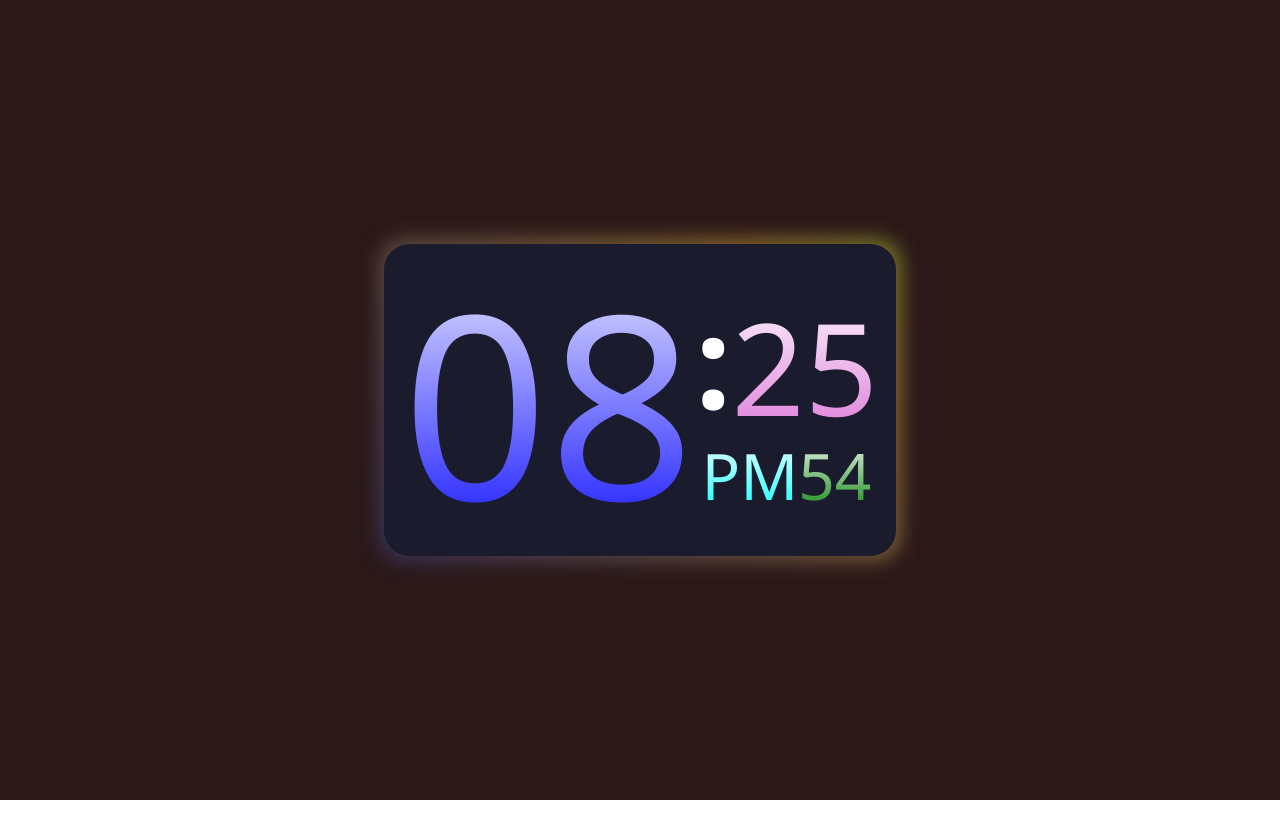
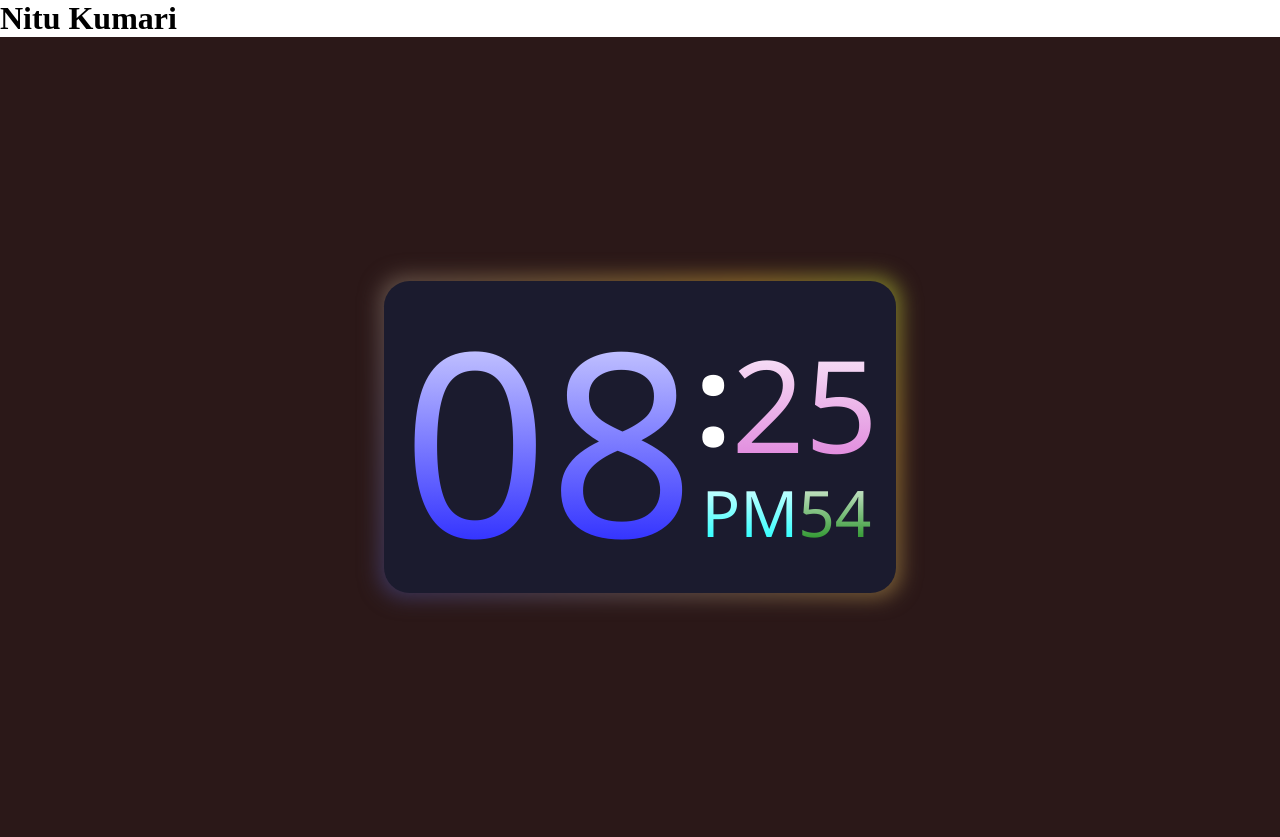
Before and after one commit to mithleshkumar96/Digital-clock, a plain HTML site: page index.html in a window 1280 px wide. Before the commit the page ends 800 px from the top, so only its background shows below. Drawn offline with Linux system fonts and the light colour scheme.

Commit message:
Update index.html

```diff
--- a/index.html
+++ b/index.html
@@ -8,6 +8,7 @@
     <link rel="stylesheet" href="style.css">
 </head>
 <body>
+    <h1>Nitu Kumari</h1>
     <div class="page1">
         <div class="dg-clock">
             <div class="dg-hours">00</div>
```
